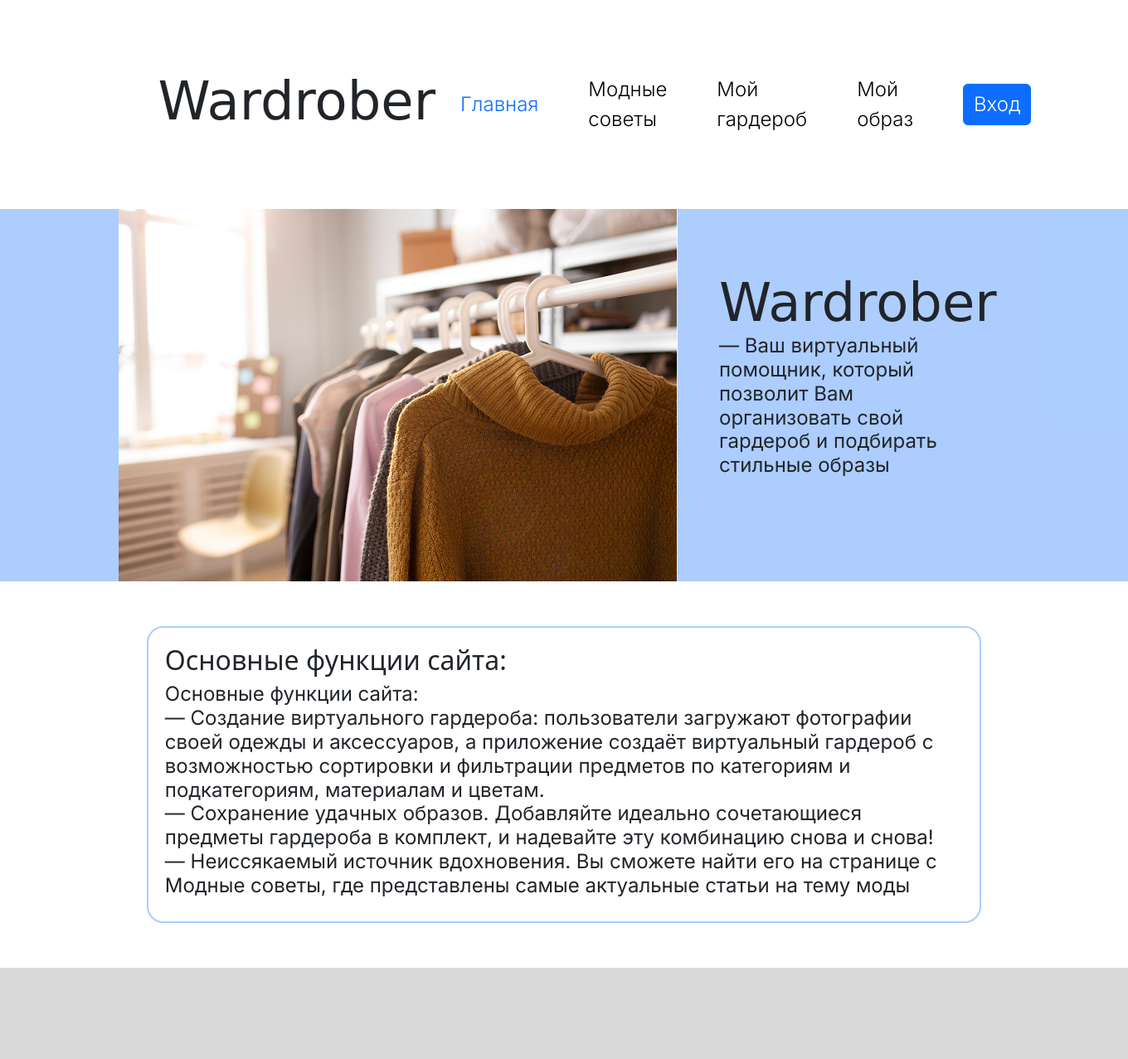
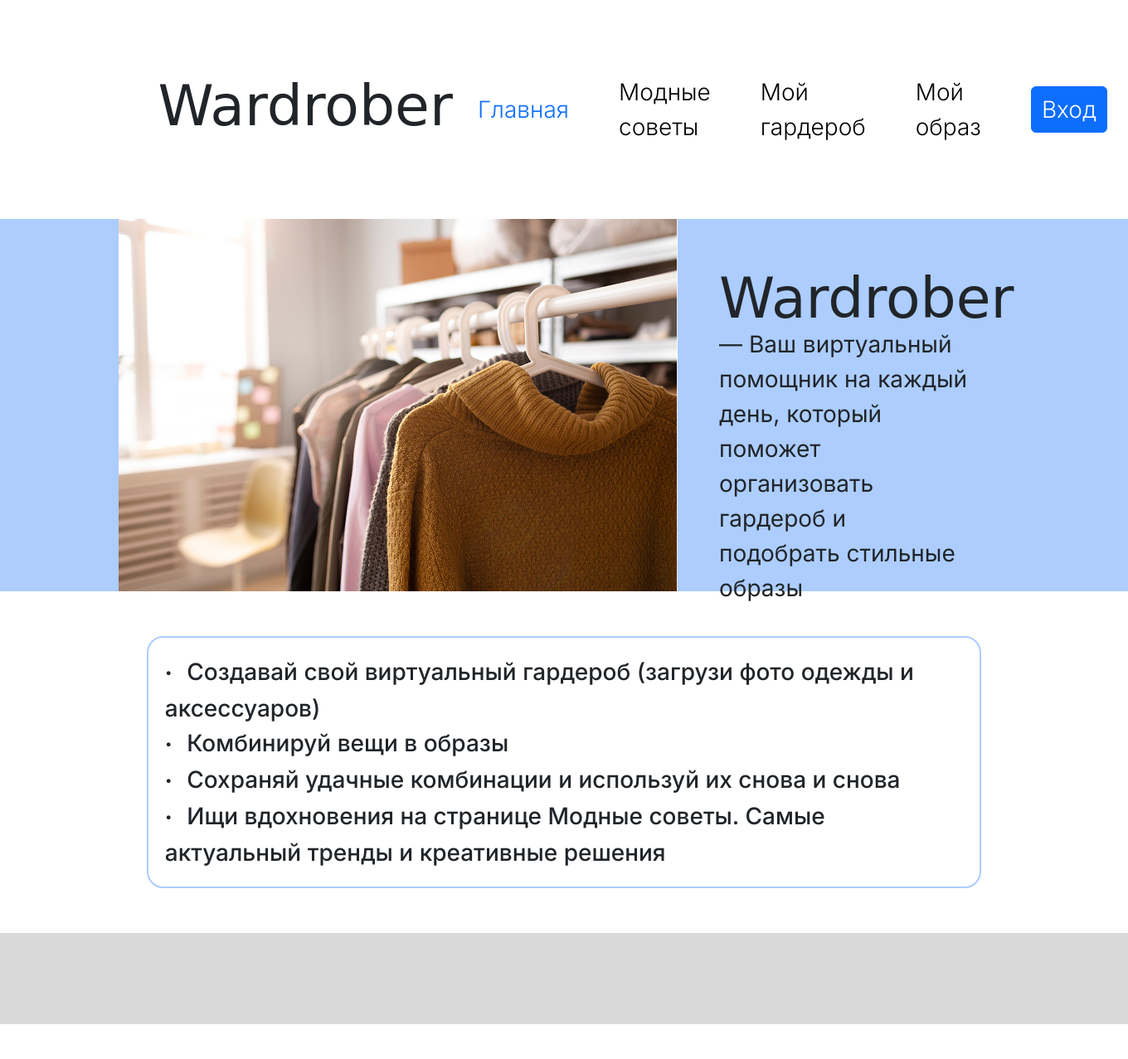
Before and after one commit to annakonda-com/Wardrober, a Flask app: page / in a window 1360 px wide. Shown: the whole page at 83% size. After the commit the page ends 1235 px from the top, so only its background shows below. Run offline with Flask 3, Linux system fonts and the light colour scheme; data comes from the database, SQL or seed files in the repository; some web fonts are replaced.

Commit message:
changed index.html

```diff
--- a/static/css/style.css
+++ b/static/css/style.css
@@ -21,6 +21,9 @@ body{
   border-radius: 20px;
   margin: 54px 13vw 54px 13vw;
   padding: 20px;
+  font-family: "Inter", sans-serif;
+  font-size: 28px;
+  line-height: 150%;
 }
 nav {
   display: flex;
@@ -31,12 +34,12 @@ nav {
 .main-name{
   font-family: "Italianno", cursive;
   font-weight: 400;
-  font-size: 64px;
+  font-size: 68px;
   font-style: normal;
 }
 .nav-item, .mybtn{
   font-family: "Inter", sans-serif;
-  font-size: 24px;
+  font-size: 28px;
   font-weight: 300;
   font-style: normal;
   text-decoration: none;
@@ -45,9 +48,10 @@ nav {
 
 .info-text{
   font-family: "Inter", sans-serif;
-  font-size: 24px;
+  font-size: 28px;
   font-weight: 400;
   font-style: normal;
+  line-height: 150%;
 }
 .info{
   margin: 50px;
@@ -115,3 +119,9 @@ nav {
     font-style: normal;
     text-decoration: none;
 }
+.dot{
+    font-family: "Inter", sans-serif;
+    font-size: 24px;
+    font-weight: 1000;
+    margin-right: 10px;
+}
--- a/templates/index.html
+++ b/templates/index.html
@@ -2,15 +2,16 @@
 {% block content %}
 <div class="info-container">
     <img src="/static/img/wardrobe.jpg">
-    <h3 class="info info-text"><span class="main-name">Wardrober</span> — Ваш виртуальный помощник,
-        который позволит Вам организовать свой гардероб
-        и подбирать стильные образы</h3>
+    <h3 class="info info-text"><span class="main-name">Wardrober</span> — Ваш виртуальный помощник на каждый день,
+        который поможет организовать гардероб
+        и подобрать стильные образы</h3>
 </div>
-<div class="description">
-    <h2>Основные функции сайта:</h2>
-    <h3 class="info-text">Основные функции сайта: <br>
- — Создание виртуального гардероба: пользователи загружают фотографии своей одежды и аксессуаров, а приложение создаёт виртуальный гардероб с возможностью сортировки и фильтрации предметов по категориям и подкатегориям, материалам и цветам.<br>
-— Сохранение удачных образов. Добавляйте идеально сочетающиеся предметы гардероба в комплект, и надевайте эту комбинацию снова и снова!<br>
-— Неиссякаемый источник вдохновения.  Вы сможете найти его на странице с Модные советы, где представлены самые актуальные статьи на тему моды</h3>
+<div>
+    <h3 class="description"> <span class="dot">·</span>  Создавай свой виртуальный гардероб (загрузи фото одежды и аксессуаров)<br>
+ <span class="dot">·</span>  Комбинируй вещи в образы<br>
+ <span class="dot">·</span>  Сохраняй удачные комбинации и используй их снова и снова <br>
+ <span class="dot">·</span>  Ищи вдохновения на странице Модные советы. Самые актуальный тренды и креативные решения</h3>
+
+
 </div>
 {% endblock %}
```
